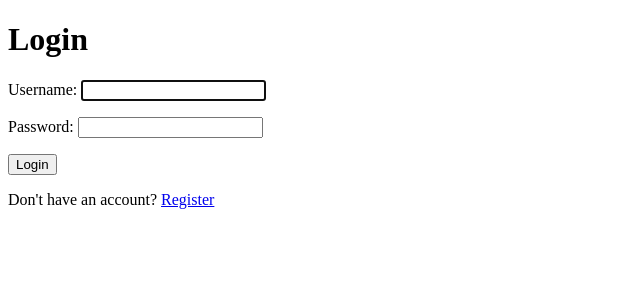
After one commit to gabijamart/itsm-authentication, a Django app: page /login/ in a window 1280 px wide. The commit adds this page. Shown: the top 300 px of the page, without its empty margins (0-640 px from the left). Run offline with Django 5.2, Linux system fonts and the light colour scheme.

Commit message:
implement login, logout and session management

```diff
--- /dev/null
+++ b/accounts/templates/accounts/login.html
@@ -0,0 +1,21 @@
+<!DOCTYPE html>
+<html lang='en'>
+<head>
+    <meta charset='UTF-8'>
+    <title>Login</title>
+</head>
+<body>
+    <h1>Login</h1>
+
+    <form method='post'>
+        {% csrf_token %}
+        {{ form.as_p }}
+        <button type='submit'>Login</button>
+    </form>
+
+    <p>
+        Don't have an account?
+        <a href='{% url 'register' %}'>Register</a>
+    </p>
+</body>
+</html>
--- a/accounts/templates/accounts/registration_success.html
+++ b/accounts/templates/accounts/registration_success.html
@@ -6,7 +6,9 @@
 </head>
 <body>
     <h1>Registration successful</h1>
+
     <p>Your account has been created.</p>
-    <a href="{% url 'register' %}">Register another account</a>
+
+    <a href='{% url 'login' %}'>Go to login</a>
 </body>
 </html>
--- a/accounts/urls.py
+++ b/accounts/urls.py
@@ -1,3 +1,4 @@
+from django.contrib.auth import views as auth_views
 from django.urls import path
 
 from . import views
@@ -10,4 +11,19 @@ urlpatterns = [
         views.registration_success,
         name='registration_success',
     ),
+    path(
+        'login/',
+        auth_views.LoginView.as_view(
+            template_name='accounts/login.html'
+        ),
+        name='login',
+    ),
+    path(
+        'logout/',
+        auth_views.LogoutView.as_view(
+            next_page='login'
+        ),
+        name='logout',
+    ),
+    path('dashboard/', views.dashboard, name='dashboard'),
 ]
--- a/accounts/views.py
+++ b/accounts/views.py
@@ -1,3 +1,4 @@
+from django.contrib.auth.decorators import login_required
 from django.shortcuts import redirect, render
 
 from .forms import RegistrationForm
@@ -18,3 +19,8 @@ def register(request):
 
 def registration_success(request):
     return render(request, 'accounts/registration_success.html')
+
+
+@login_required
+def dashboard(request):
+    return render(request, 'accounts/dashboard.html')
--- a/config/settings.py
+++ b/config/settings.py
@@ -125,3 +125,7 @@ DEFAULT_AUTO_FIELD = 'django.db.models.BigAutoField'
 PASSWORD_HASHERS = [
     "django.contrib.auth.hashers.Argon2PasswordHasher",
 ]
+
+LOGIN_URL = 'login'
+LOGIN_REDIRECT_URL = 'dashboard'
+LOGOUT_REDIRECT_URL = 'login'
```
Also changed, not shown: accounts/templates/accounts/dashboard.html (added, +17 -0 lines).
